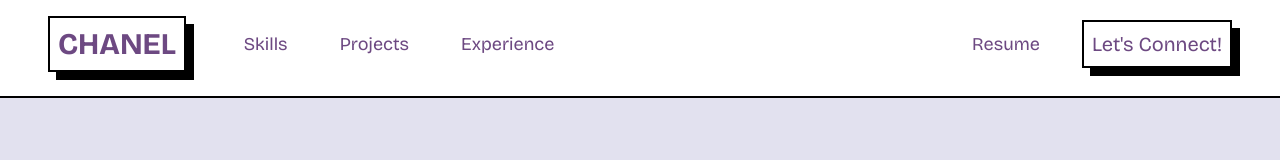
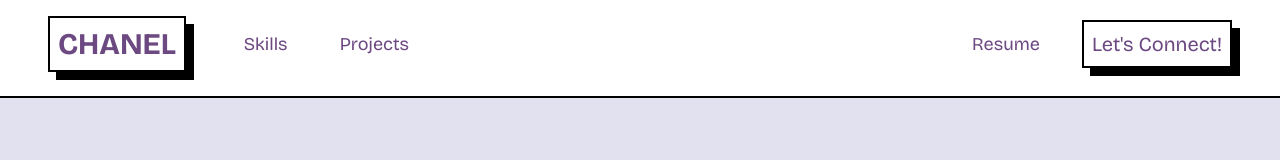
Before and after one commit to birdpersonn/birdpersonn.github.io, a React (Vite) app: page / in a window 1280 px wide. Shown: the top 160 px of the page. Built offline with nearby package versions, Linux system fonts and the light colour scheme.

Commit message:
hide experience section

```diff
--- a/src/scenes/navBar/index.tsx
+++ b/src/scenes/navBar/index.tsx
@@ -46,11 +46,11 @@ const NavBar = ({ selectedPage, setSelectedPage }: Props) => {
                                 selectedPage={selectedPage}
                                 setSelectedPage={setSelectedPage}
                             />
-                            <Link
+                            {/* <Link
                                 page="Experience"
                                 selectedPage={selectedPage}
                                 setSelectedPage={setSelectedPage}
-                            />
+                            /> */}
                         </div>
 
                         {/* CTA */}
@@ -105,11 +105,11 @@ const NavBar = ({ selectedPage, setSelectedPage }: Props) => {
                             selectedPage={selectedPage}
                             setSelectedPage={setSelectedPage}
                         />
-                        <Link
+                        {/* <Link
                             page="Experience"
                             selectedPage={selectedPage}
                             setSelectedPage={setSelectedPage}
-                        />
+                        /> */}
                         <Link
                             page="Contact Me"
                             selectedPage={selectedPage}
```
